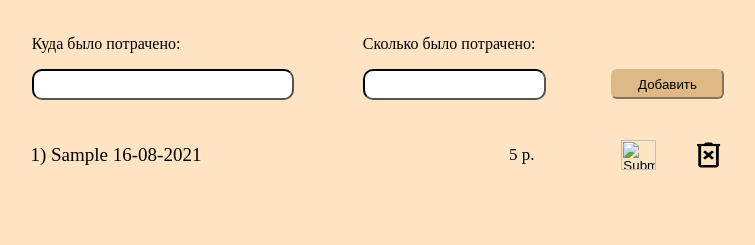
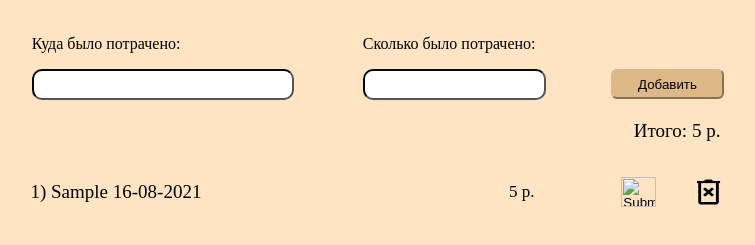
Before and after one commit to DmitriyGlotov/accounting-finance, a plain HTML site: page index.html in a window 1280 px wide. Both pictures are taken after typing "Sample", "5" into the empty fields and a click on the button "Добавить". Shown: the part 69-314 px from the top of the page, without its empty margins (262-1017 px from the left). Drawn offline with Linux system fonts and the light colour scheme.

Commit message:
add count total cost

```diff
--- a/script.js
+++ b/script.js
@@ -48,10 +48,18 @@ const updateNameShop = (event) => valueNameShop = event.target.value;
 const updateCost = (event) => { valueCost = event.target.value; }
 
 const render = () => {
+  let countCost = 0;
   const content = document.querySelector('.content-page');
+  const totalCost = document.querySelector('.total-cost');
+  const expenses = document.createElement('p');
+  const textCount = document.createElement('p');
 
   while (content.firstChild) {
     content.removeChild(content.firstChild);
+  }
+
+  while (totalCost.firstChild) {
+    totalCost.removeChild(totalCost.firstChild);
   }
 
   allTask.forEach((item, index) => {
@@ -80,13 +88,22 @@ const render = () => {
 
     const buttonDelete = document.createElement('input');
     buttonDelete.type = 'image';
-    buttonDelete.src = 'images/delete.png'
+    buttonDelete.src = 'images/delete.png';
     buttonDelete.className = 'button';
     containBut.appendChild(buttonDelete);
+
+    textCount.innerText = 'Итого: ';
+
+    countCost += Number(item.textCost);
+    console.log(Number(item.textCost))
+    expenses.innerText = `${countCost} р.`;
 
     container.appendChild(containBut);
     content.appendChild(container);
   });
+
+  totalCost.appendChild(textCount);
+  totalCost.appendChild(expenses);
 }
 
 const data = () => {
--- a/style.css
+++ b/style.css
@@ -57,10 +57,20 @@ body {
   flex-direction: column;
   align-items: center;
   width: 55%;
-  padding: 2%;
 }
 
+.total-cost {
+  display: flex;
+  justify-content: flex-end;
+  width: 55%;
+  padding: 20px;
+  font-size: 19px;
+}
 
+.total-cost p {
+  margin: 0px;
+  margin-right: 5px;
+}
 
 .task {
   display: flex;
```
